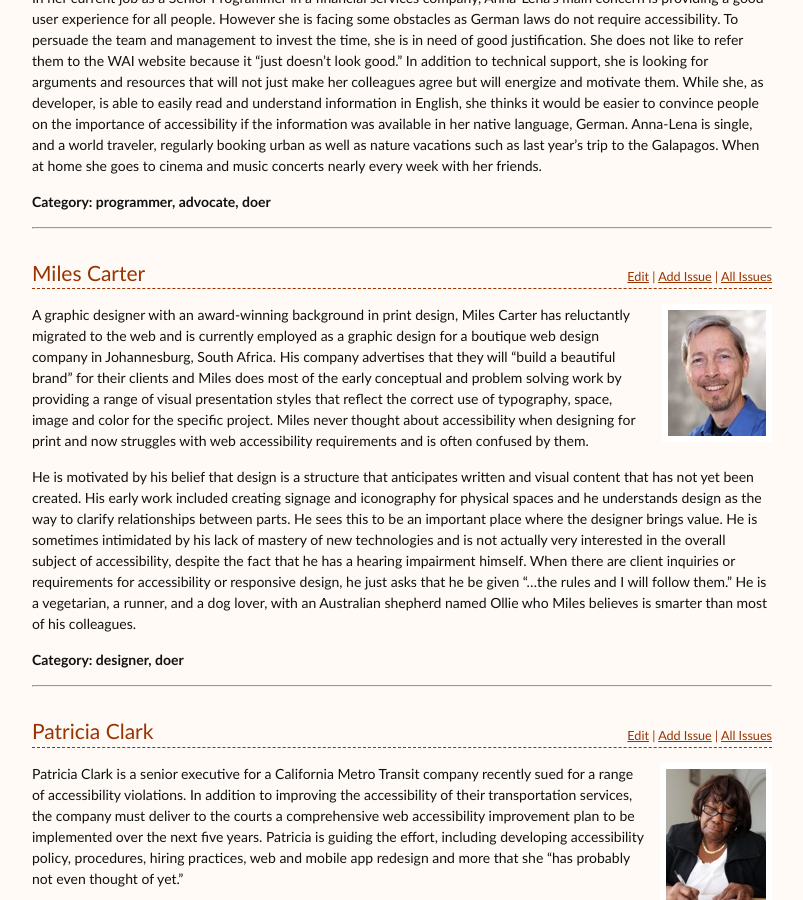
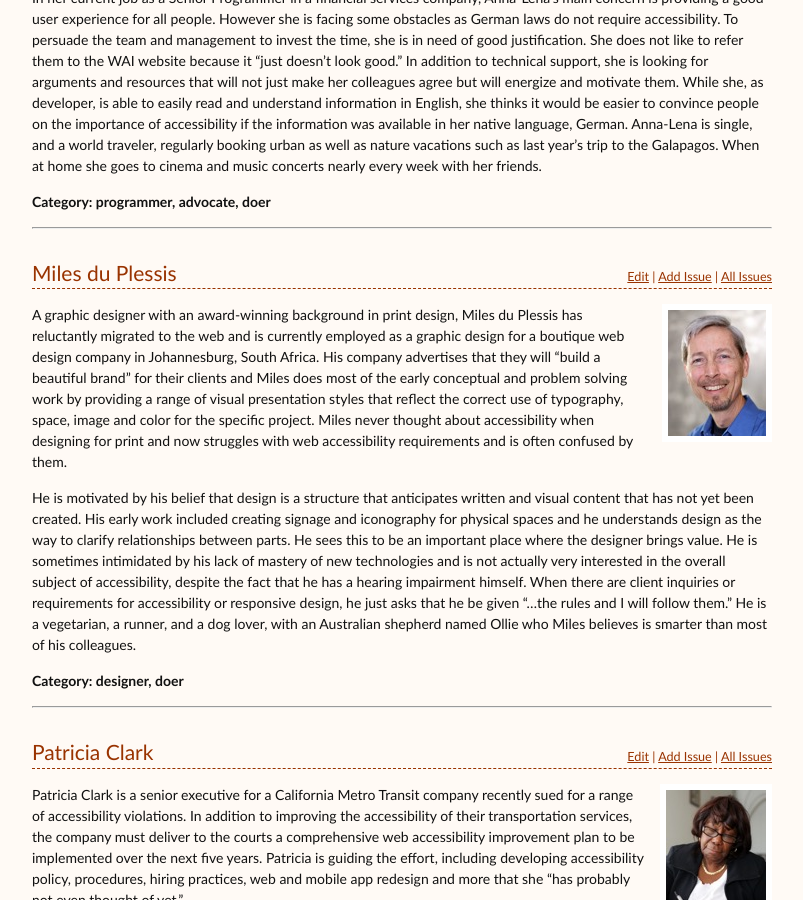
Before and after one commit to w3c/wai-website-personas, a Jekyll site: the page built from index.html, in a window 1280 px wide and 900 px high, scrolled down 1053 px. Shown: the whole window, without its empty margins (238-1041 px from the left). Built offline with Jekyll 4.4.1, drawn with Linux system fonts in a browser that asks for light colours.

Commit message:
Change surname of Miles persona

```diff
--- a/_personas/miles-carter.md
+++ b/_personas/miles-carter.md
@@ -1,9 +1,9 @@
 ---
-title: Miles Carter
+title: Miles du Plessis
 img: miles.jpg
 category: designer, doer
 ---
 
-A graphic designer with an award-winning background in print design, Miles Carter has reluctantly migrated to the web and is currently employed as a graphic design for a boutique web design company in Johannesburg, South Africa.  His company advertises that they will “build a beautiful brand” for their clients and Miles does most of the early conceptual and problem solving work by providing a range of visual presentation styles that reflect the correct use of typography, space, image and color for the specific project. Miles never thought about accessibility when designing for print and now struggles with web accessibility requirements and is often confused by them.
+A graphic designer with an award-winning background in print design, Miles du Plessis has reluctantly migrated to the web and is currently employed as a graphic design for a boutique web design company in Johannesburg, South Africa.  His company advertises that they will “build a beautiful brand” for their clients and Miles does most of the early conceptual and problem solving work by providing a range of visual presentation styles that reflect the correct use of typography, space, image and color for the specific project. Miles never thought about accessibility when designing for print and now struggles with web accessibility requirements and is often confused by them.
 
 He is motivated by his belief that design is a structure that anticipates written and visual content that has not yet been created.  His early work included creating signage and iconography for physical spaces and he understands design as the way to clarify relationships between parts. He sees this to be an important place where the designer brings value.  He is sometimes intimidated by his lack of mastery of new technologies and is not actually very interested in the overall subject of accessibility, despite the fact that he has a hearing impairment himself. When there are client inquiries or requirements for accessibility or responsive design, he just asks that he be given “…the rules and I will follow them.”    He is a vegetarian, a runner, and a dog lover, with an Australian shepherd named Ollie who Miles believes is smarter than most of his colleagues.
```
